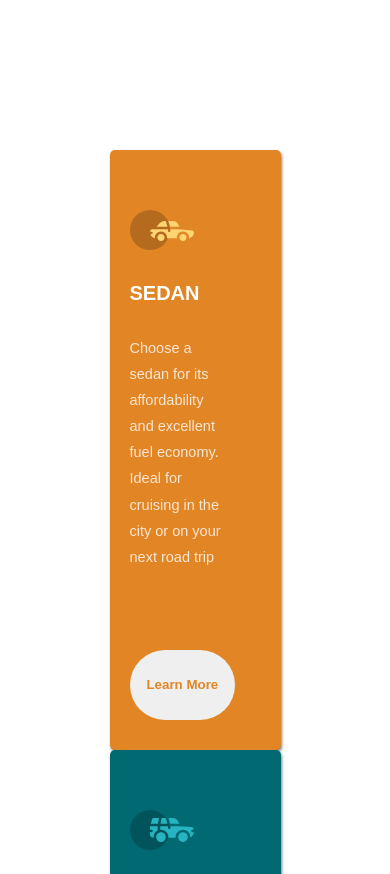
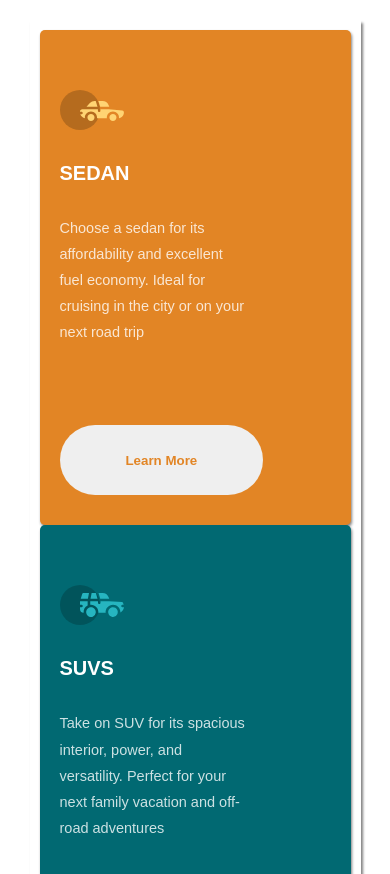
Before and after one commit to Joolaoluwa/card_design, a plain HTML site: page index.html in a window 390 px wide. Shown: the top 874 px of the page. Drawn offline with Linux system fonts and the light colour scheme.

Commit message:
fixes...:)

```diff
--- a/car-cards.css
+++ b/car-cards.css
@@ -14,17 +14,17 @@ html{
 /* overall container styling */
 .card-container{
     width: 90%;
-    margin: 11rem auto;
-    padding: 0 5rem;
+    margin: 4rem auto;
+    padding: 0 1rem;
 }
 
 /* content container styling */
 .content{
     display: flex;
     width: 100%;
-    padding: 4rem;
+    padding: 1rem;
     justify-content: center;
-    box-shadow: .2rem .3rem -.15rem grey;
+    box-shadow: .2rem .3rem .25rem grey;
 }
 
 .sedan-content{
@@ -32,7 +32,7 @@ html{
     padding-top: 2rem;
     padding-left: 2rem;
     padding-bottom: 3rem;
-    width:25%;
+    width:30%;
     border-radius: .5rem;
     transition: all ease-in-out 2.5s;
     box-shadow:.1rem 0.2rem .3rem grey
@@ -42,7 +42,7 @@ html{
     padding-top: 2rem;
     padding-left: 2rem;
     padding-bottom: 3rem;
-    width:25%;
+    width:30%;
     border-radius: .5rem;
     transition: all ease-in-out 2.5s;
     box-shadow:.1rem 0.2rem .3rem grey
@@ -52,7 +52,7 @@ html{
     padding-top: 2rem;
     padding-left: 2rem;
     padding-bottom: 3rem;
-    width:25%;
+    width:30%;
     border-radius: .5rem;
     transition: all ease-in-out 2.5s;
 }
@@ -115,20 +115,18 @@ button{
 }
 
 @media (max-width: 800px){
+    .card-container{
+    width: 90%;
+    margin: 2rem auto;
+    padding: 0 1rem;
+}
     .content{
     display: flex;
     flex-direction: column;
     width: 100%;
-    padding: 4rem;
-    justify-content: center;
-    box-shadow: .2rem .3rem -.15rem grey;
-}
-    .content{
-    display: flex;
-    width: 100%;
-    padding: 4rem;
-    justify-content: center;
-    box-shadow: .2rem .3rem -.15rem grey;
+    padding: 1rem;
+    /* justify-content: center; */
+    box-shadow: .2rem .3rem .25rem grey;
 }
 
 .sedan-content{
```
